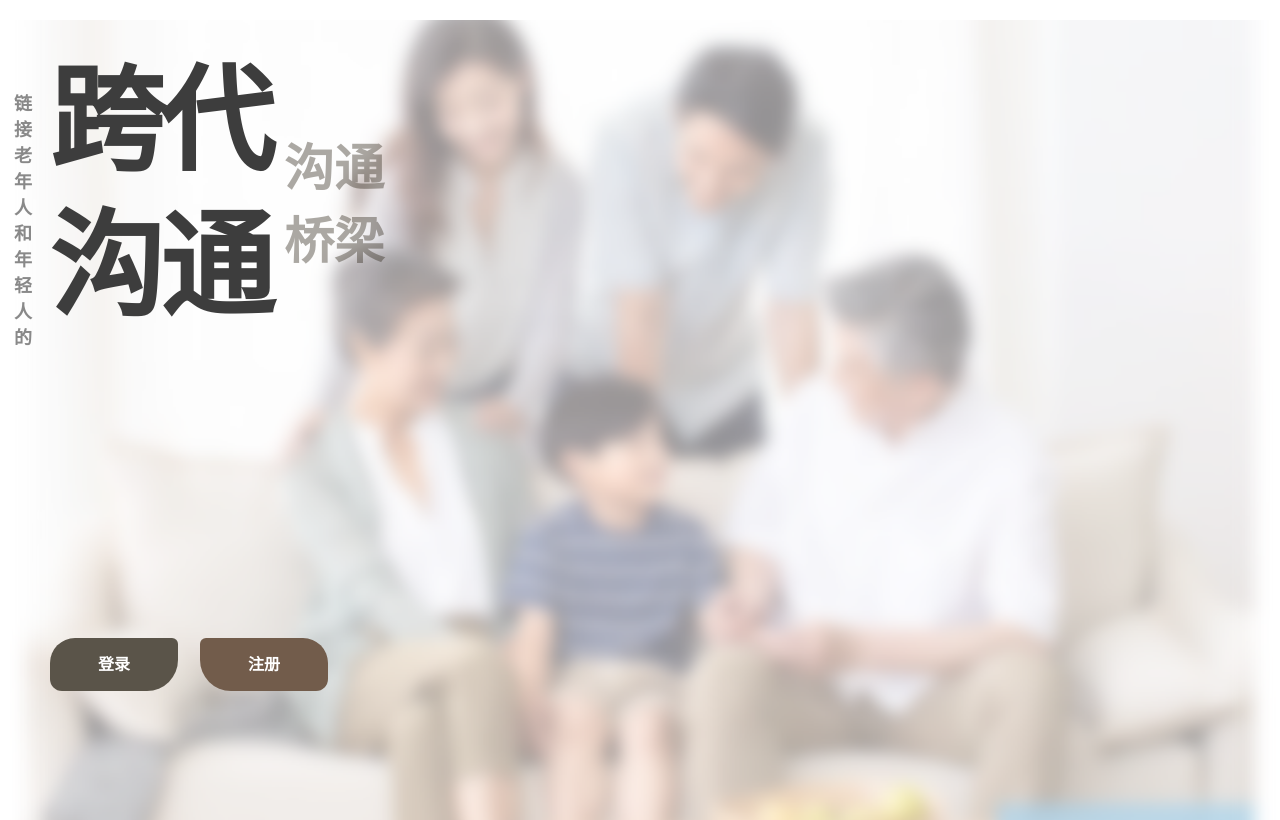
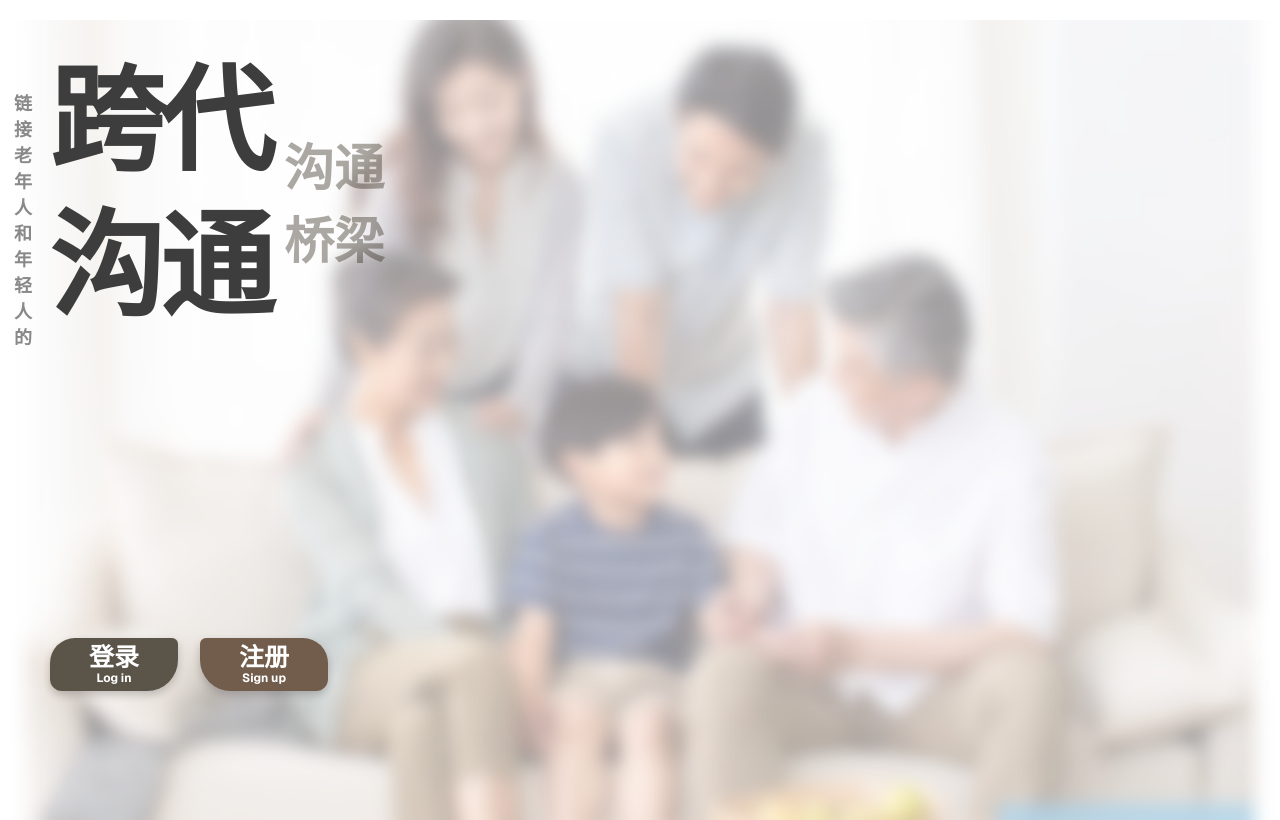
Before and after one commit to Luckymingxuan/AgeBridge, a Next.js app in the folder age-bridge/: page / in a window 1280 px wide. Built offline with nearby package versions, Linux system fonts and the light colour scheme.

Commit message:
登录页面按钮之间效果完成

```diff
--- a/age-bridge/src/app/page.tsx
+++ b/age-bridge/src/app/page.tsx
@@ -86,7 +86,7 @@ export default function Home() {
             onClick={() => router.push('/signup')}
             style={{
               position: 'absolute',
-              left: '200px',  // 调整 left 属性以靠近登录按钮
+              left: '200px',
               top: '638px',
               width: '128px',
               height: '53px',
@@ -96,20 +96,24 @@ export default function Home() {
               background: '#725C4B',
               color: '#FFFFFF',
               fontFamily: 'Alibaba PuHuiTi 3.0',
-              fontSize: '16px',
+              fontSize: '25px',
               fontWeight: 'bold',
               justifyContent: 'center',
               alignItems: 'center',
-              transform: 'scaleX(-1)',  // 水平翻转按钮
+              transform: 'scaleX(-1)',
+              boxShadow: '0 4px 8px rgba(0, 0, 0, 0.2)',
             }}
           >
-            <span style={{ transform: 'scaleX(-1)' }}>注册</span>
+            <div style={{ display: 'flex', flexDirection: 'column', alignItems: 'center', transform: 'scaleX(-1)', gap: '4px' }}>
+              <span style={{ lineHeight: '1' }}>注册</span>
+              <span style={{ fontSize: '12px', lineHeight: '1', marginTop: '-2px' }}>Sign up</span>
+            </div>
           </button>
           <button
             onClick={() => router.push('/login')}
             style={{
               position: 'absolute',
-              left: '50px',  // 调整 left 属性以靠近注册按钮
+              left: '50px',
               top: '638px',
               width: '128px',
               height: '53px',
@@ -119,13 +123,17 @@ export default function Home() {
               background: '#5A5449',
               color: '#FFFFFF',
               fontFamily: 'Alibaba PuHuiTi 3.0',
-              fontSize: '16px',
+              fontSize: '25px',
               fontWeight: 'bold',
               justifyContent: 'center',
-              alignItems: 'center'
+              alignItems: 'center',
+              boxShadow: '0 4px 8px rgba(0, 0, 0, 0.2)',
             }}
           >
-            登录
+            <div style={{ display: 'flex', flexDirection: 'column', alignItems: 'center', gap: '4px' }}>
+              <span style={{ lineHeight: '1' }}>登录</span>
+              <span style={{ fontSize: '12px', lineHeight: '1', marginTop: '-2px' }}>Log in</span>
+            </div>
           </button>
         </div>
       </main>
```
